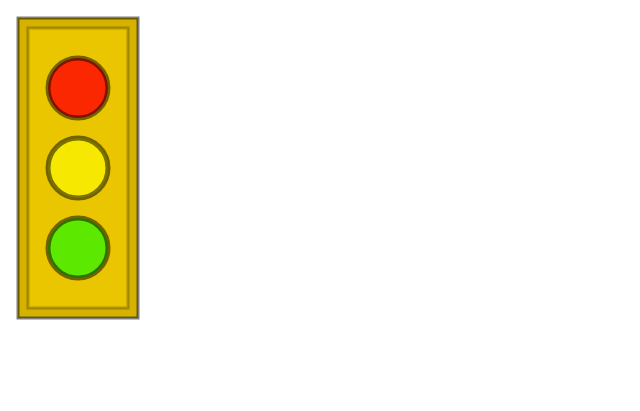
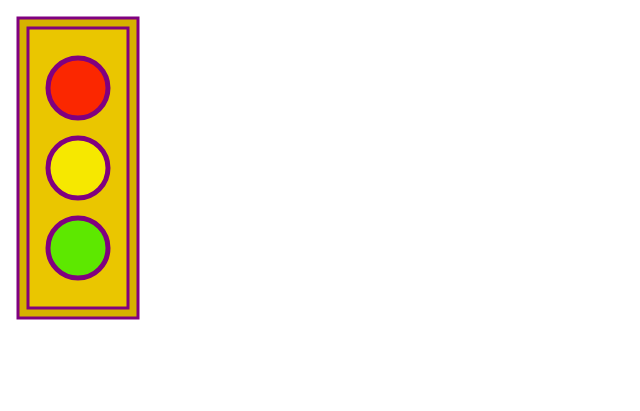
Before and after one commit to superbuggy/svg-practice, a plain HTML site: page index.html in a window 1280 px wide. Shown: the whole page, without its empty margins (0-640 px from the left). Drawn offline with Linux system fonts and the light colour scheme.

Commit message:
Group SVGs, make borders purple

```diff
--- a/index.html
+++ b/index.html
@@ -8,14 +8,13 @@
 </head>
 <body>
   <svg width="400px" height="400px">
+    <g stroke="purple" stroke-width="3">
       <rect
         x="10"
         y="10"
         width="120px"
         height="300px"
         fill="rgb(214,178,0)"
-      stroke="rgba(0,0,0,.5)"
-      stroke-width="3"
       />
       <rect
         x="20"
@@ -23,34 +22,30 @@
         width="100px"
         height="280px"
         fill="rgb(234,198,0)"
-      stroke="rgba(0,0,0,.25)"
-      stroke-width="3"
       />
+    </g>
+
+    <g stroke="purple" stroke-width="5">
 
       <circle
         cx="70"
         cy="80"
         r="30"
         fill="rgba(255,0,0,.8)"
-      stroke="rgba(0,0,0,.5)"
-      stroke-width="5"
       />
       <circle
         cx="70"
         cy="160"
         r="30"
         fill="rgba(255,255,0,.6)"
-      stroke="rgba(0,0,0,.5)"
-      stroke-width="5"
       />
       <circle
         cx="70"
         cy="240"
         r="30"
         fill="rgba(0,255,0,.6)"
-      stroke="rgba(0,0,0,.5)"
-      stroke-width="5"
       />
+    </g>
   </svg>
 </body>
 </html>
```
Also changed, not shown: drawing.svg. Lines whose indentation alone changed are shown as unchanged.
